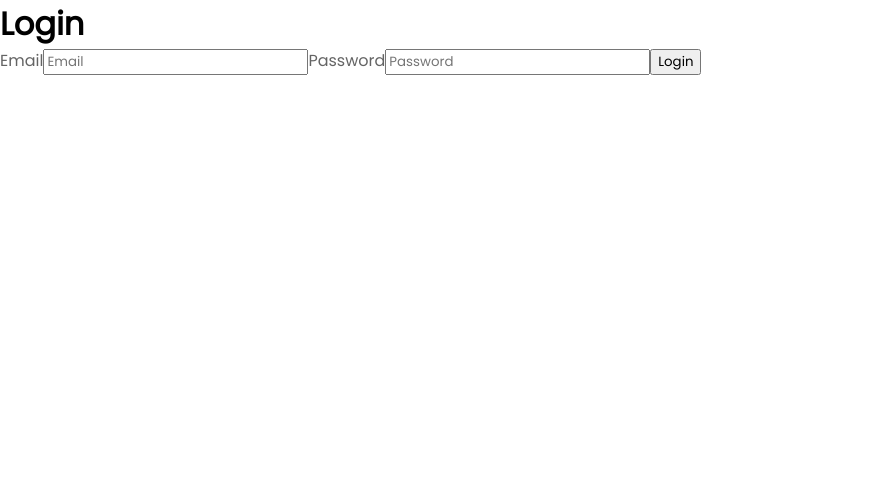
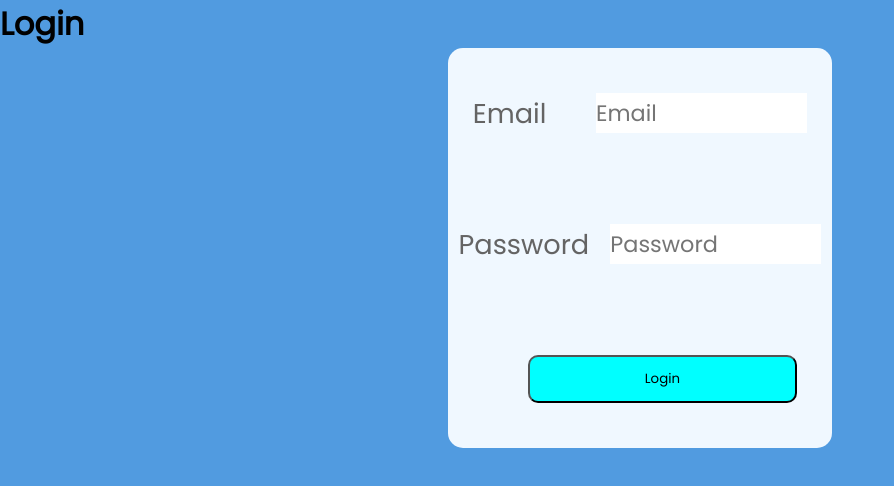
Before and after one commit to Jean-Lionel/onpr-react, a React (Create React App) app: page /login in a window 1280 px wide. Shown: the top 486 px of the page, without its empty margins (0-894 px from the left). Built offline with nearby package versions, Linux system fonts and the light colour scheme.

Commit message:
style login page

```diff
--- a/src/Pages/Login.js
+++ b/src/Pages/Login.js
@@ -1,5 +1,6 @@
 import axios from 'axios';
-import {useState} from 'react';
+import { useState } from 'react';
+import '../styles/login.css'
 
 const Login = () => {
 
@@ -28,15 +29,26 @@ const Login = () => {
             setIsLoading(false);
         }
     }
-    return ( <div>
+    return (<div className='login'>
         <h1>Login</h1>
+        <div className='log-infos'>
             <form action="" onSubmit={handleSubmit}>
+                <div class="email">
+
                     <label htmlFor="">Email</label>
-            <input type="text" name="email" value={email} placeholder="Email" onChange={(e) => setEmail(() => e.target.value)}/>
+                    <input type="text" name="email" value={email} placeholder="Email" onChange={(e) => setEmail(() => e.target.value)} />
+                </div>
+                <div class="password">
+
                     <label htmlFor="">Password</label>
-            <input type="password" placeholder="Password" value={password} onChange={(e) => setPassword(() => e.target.value)}/>
+                    <input type="password" placeholder="Password" value={password} onChange={(e) => setPassword(() => e.target.value)} />
+                </div>
                 <button type="submit">Login</button>
             </form>
+            <div class="right-login">
+
+            </div>
+        </div>
 
         {isLoading && (
             <div>
@@ -48,7 +60,7 @@ const Login = () => {
                 {error}
             </div>
         )}
-    </div> );
+    </div>);
 }
 
 export default Login;
--- /dev/null
+++ b/src/styles/login.css
@@ -0,0 +1,57 @@
+* {
+  margin: 0;
+  padding: 0;
+  box-sizing: border-box;
+}
+
+.login {
+  background-color: rgb(81, 155, 224);
+  height: 100vh
+}
+
+form {
+  width: 30%;
+  height: 50vh;
+  background-color: aliceblue;
+  justify-content: space-around;
+  display: flex;
+  flex-flow: column;
+  margin: auto;
+  border-radius: 15px;
+  font-size: 2.5rem;
+}
+
+/* .right-login {
+  background-image: ;
+  width: 20%;
+  height: 30%;
+} */
+
+.email, .password {
+  display: flex;
+  justify-content: space-around;
+}
+
+form input {
+  height: 2.5rem;
+  border: 0;
+  border-radius: 5;
+  width: 55%;
+  font-size: 1.4rem;
+}
+
+form label {
+  font-size: 1.7rem;
+}
+
+form button {
+  width: 70%;
+  margin-left: 5rem;
+  height: 3rem;
+  background-color: aqua;
+  border-radius: 10px;
+}
+
+.log-infos {
+  display: flex;
+}
```
Also changed, not shown: 1 other file (tests, documents, lock files or other folders). Lines whose indentation alone changed are shown as unchanged.
